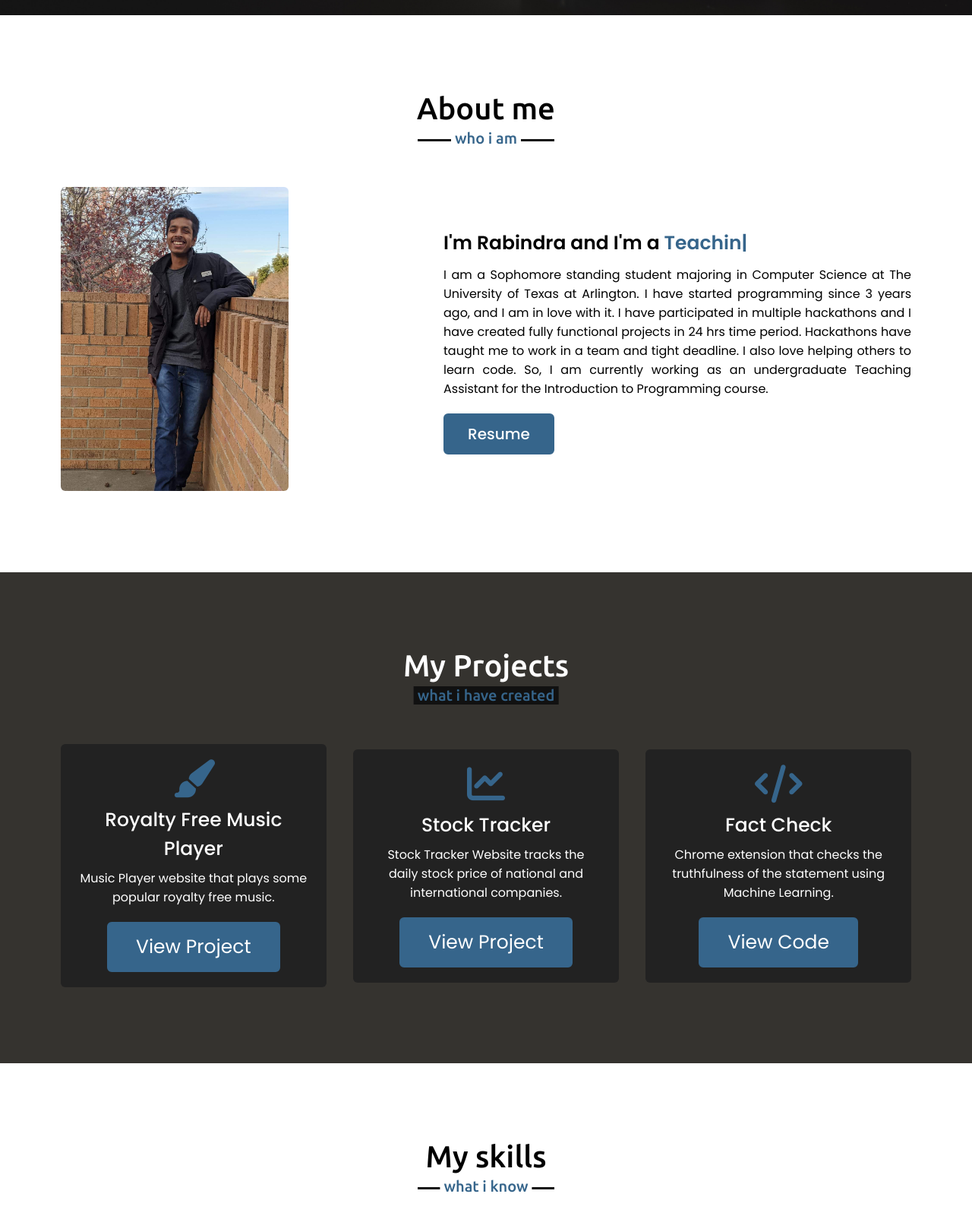
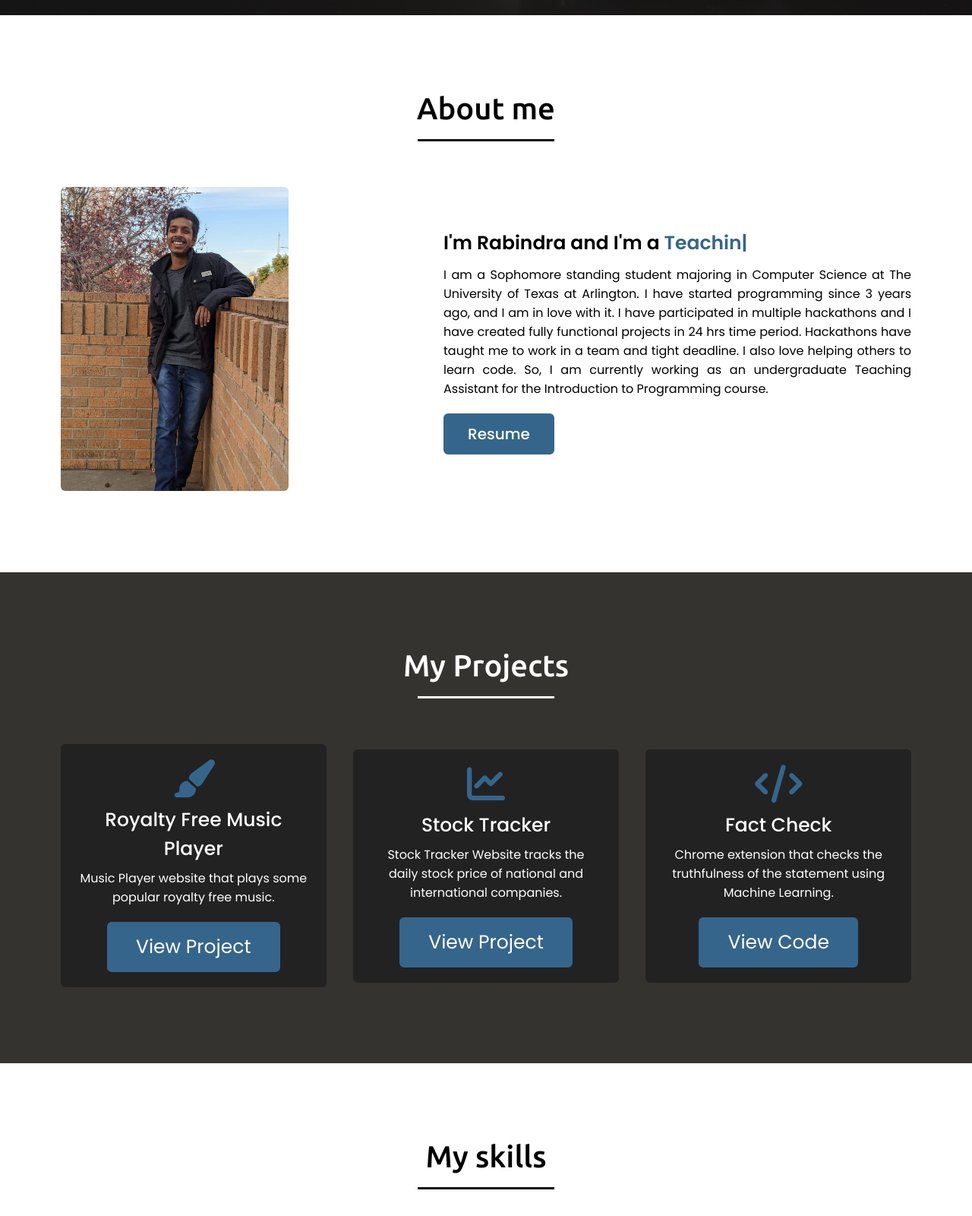
Before and after one commit to rabindrayadav9596/portfolio-v1, a plain HTML site: page index.html in a window 1280 px wide. Shown: the part 780-2380 px from the top of the page at 76% size. Drawn offline with nearby package versions, Linux system fonts and the light colour scheme.

Commit message:
updated design

```diff
--- a/index.html
+++ b/index.html
@@ -114,7 +114,7 @@
                         I am currently learning Material UI and React JS framework to strengthen my web development skills. I have experience with C, C++, Python, and Java. I have completed 3 months Java Programming training from Broadway Infosys.
                         I also have public speaking training from Nepal Entrepreneurship Education Foundation.
                     </p>
-                    <a href="#">Read more</a>
+
                 </div>
                 <div class="column right">
                     <div class="bars">
--- a/style.css
+++ b/style.css
@@ -218,9 +218,7 @@ section .title::after {
 }
 
 /* about section styling */
-.about .title::after {
-  content: "who i am";
-}
+
 .about .about-content .left {
   width: 45%;
 }
@@ -270,11 +268,7 @@ section .title::after {
 .experiences .title::before {
   background: #fff;
 }
-.projects .title::after,
-.experiences .title::after {
-  background: #111;
-  content: "what i have created";
-}
+
 .projects .serv-content .card {
   width: calc(33% - 20px);
   background: #222;
@@ -325,9 +319,6 @@ section .title::after {
 
 /* skills section styling */
 
-.skills .title::after {
-  content: "what i know";
-}
 .skills .skills-content .column {
   width: calc(50% - 30px);
 }
@@ -399,9 +390,7 @@ section .title::after {
 }
 
 /* teams section styling */
-.experiences .title::after {
-  content: "what I have worked as";
-}
+
 .experiences .carousel .card {
   background: #222;
   border-radius: 6px;
@@ -462,9 +451,7 @@ section .title::after {
 }
 
 /* contact section styling */
-.contact .title::after {
-  content: "get in touch";
-}
+
 .contact .contact-content .column {
   width: calc(50% - 30px);
 }
```
